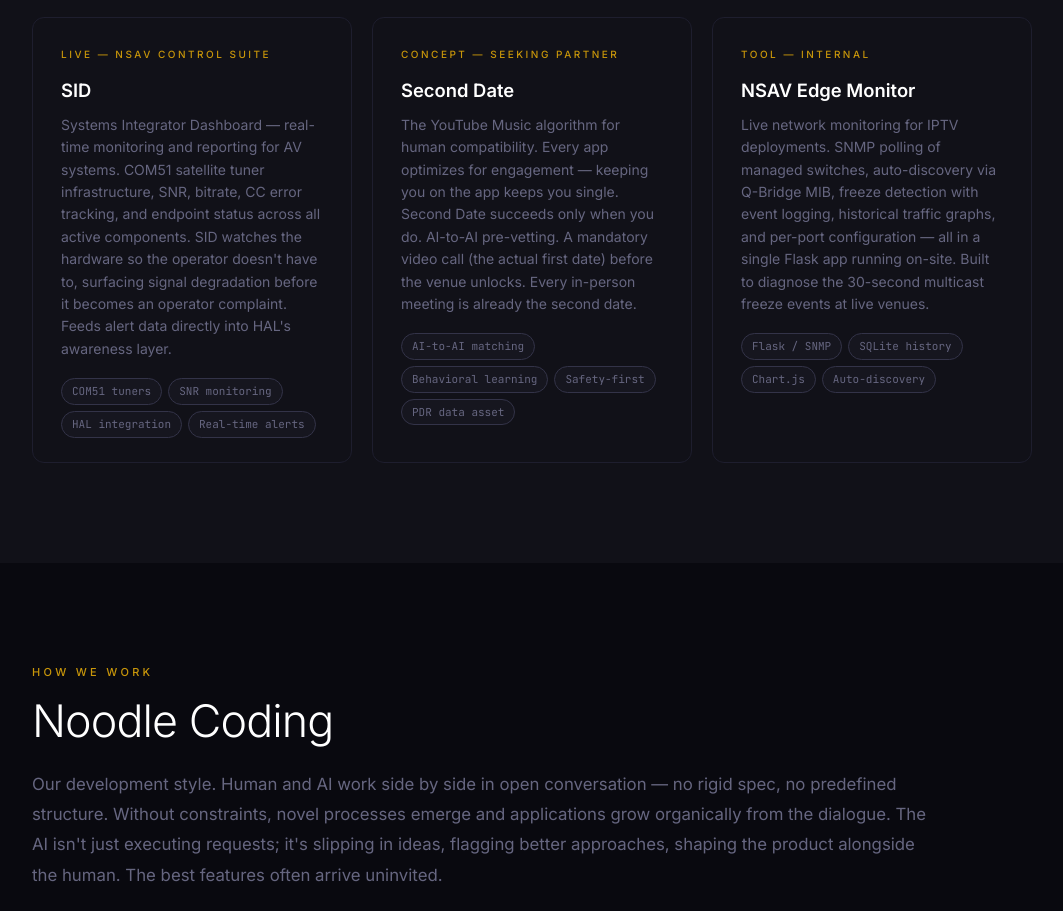
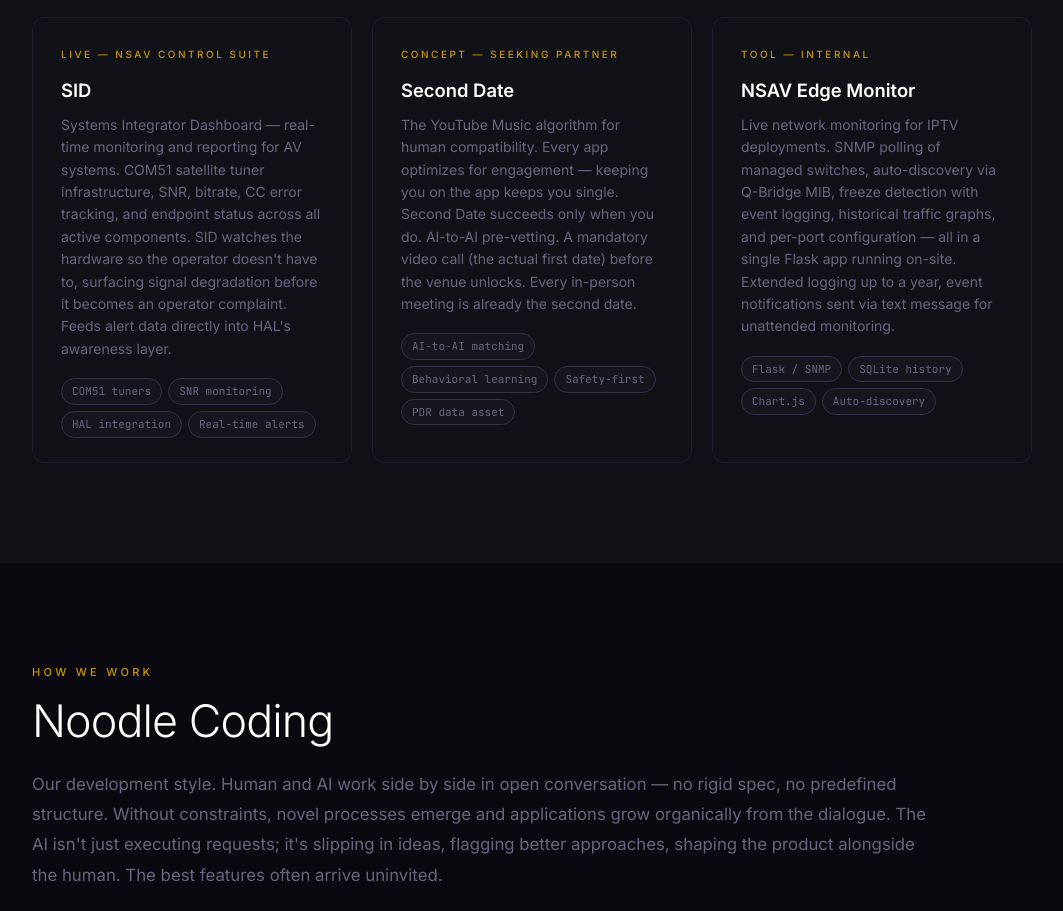
Before and after one commit to NSAVGene/autopoiesis-labs, a plain HTML site: page index.html in a window 1280 px wide. Shown: the part 4546-5457 px from the top of the page, without its empty margins (108-1171 px from the left). Drawn offline with Linux system fonts and the light colour scheme.

Commit message:
Update NSAV Edge Monitor description

```diff
--- a/index.html
+++ b/index.html
@@ -656,7 +656,8 @@
           Live network monitoring for IPTV deployments. SNMP polling of managed switches,
           auto-discovery via Q-Bridge MIB, freeze detection with event logging, historical
           traffic graphs, and per-port configuration — all in a single Flask app running
-          on-site. Built to diagnose the 30-second multicast freeze events at live venues.
+          on-site. Extended logging up to a year, event notifications sent via text message
+          for unattended monitoring.
         </p>
         <div class="project-tags">
           <span class="tag">Flask / SNMP</span>
```
